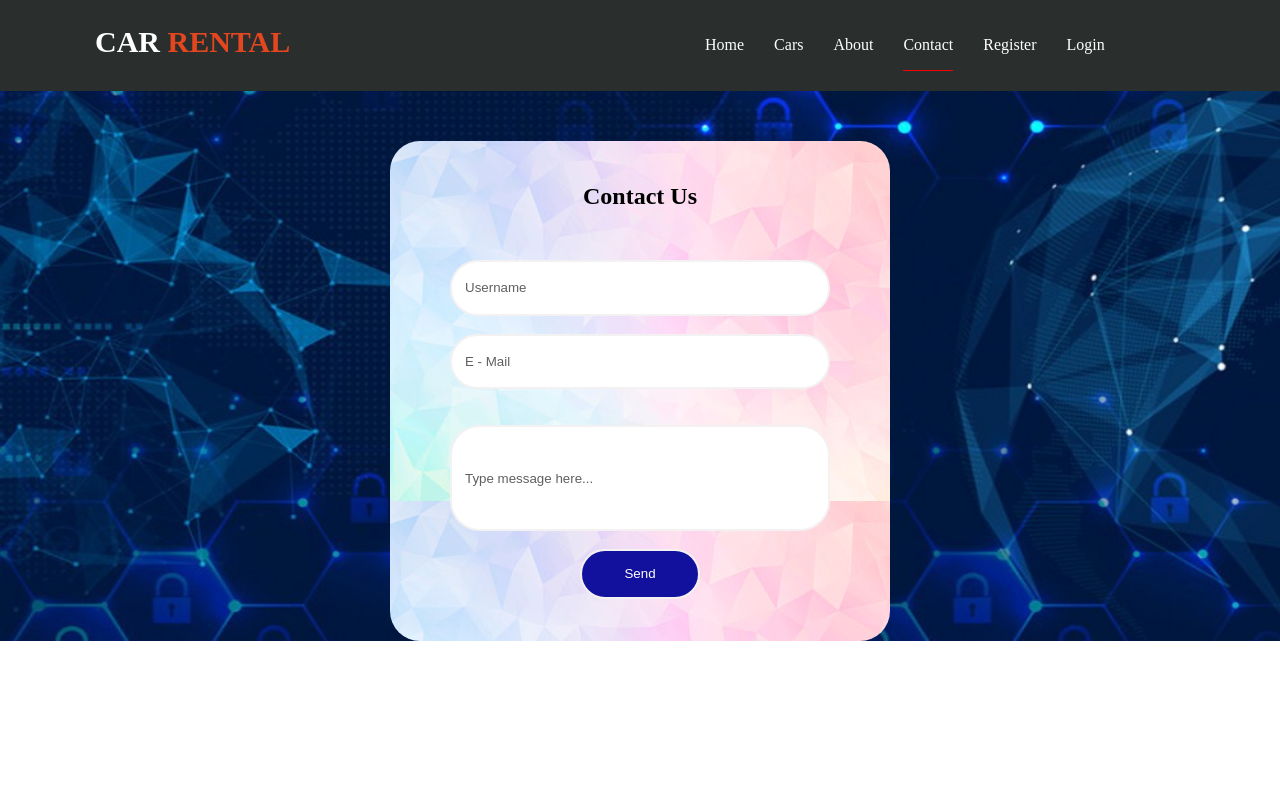
After one commit to AstritMuciqi/RentalServices, a PHP site: page /contactUs.html in a window 1280 px wide. The commit adds this page. Run offline with PHP 8.4, Linux system fonts and the light colour scheme.

Commit message:
Krijimi i nje Contact Forme

```diff
--- /dev/null
+++ b/contactUs.html
@@ -0,0 +1,38 @@
+<!DOCTYPE html>
+<html style="height: 100%;">
+
+<head>
+    <title>Contact US</title>
+    <link rel="stylesheet" href="./css/style.css">
+</head>
+
+<body style="height: 100% ;">
+    <div class="container">
+    <header class="header">
+        <div class="logo">
+            <a href=""><b>CAR <span>RENTAL</span></b></a>
+        </div>
+        <div class="content-nav">
+            <nav class="nav">
+                <ul>
+                    <li><a href="./index.html">Home</a></li>
+                    <li><a href="">Cars</a></li>
+                    <li><a href="">About</a></li>
+                    <li><a style="border-bottom:1px solid red ;" href="./contactUs.html">Contact</a></li>
+                    <li><a href="">Register</a></li>
+                    <li><a href="">Login</a></li>
+                </ul>
+            </nav>
+        </div>
+    </header>
+        <div class="formBox">
+            <h2>Contact Us</h2>
+            <input class="inputi" type="text" value="Username"> <br>
+            <input class="inputi" type="email" value="E - Mail"> <br> <br>
+            <input class="message" type="text" value="Type message here..."> <br>
+            <input style="color: white;" class="submit" type="submit" value="Send">
+        </div>
+    </div>
+</body>
+
+</html>
--- a/css/style.css
+++ b/css/style.css
@@ -83,7 +83,7 @@ a:hover{
     flex-direction: column;
     width: 100%;
     height: 390px;
-    background-image: url("../assets/cars.jpg");
+    background-image: url("../assets/background4.jpg");
     background-size: 100% 100%;
 }
 .TopSection0{
@@ -101,7 +101,7 @@ a:hover{
     flex-direction: column;
     width: 100%;
     height: 390px;
-    background-image: url("../assets/feedback.jpg");
+    background-image: url("../assets/feedback4.png");
     background-size: 100% 100%;
 }
  .h4-section{
@@ -236,5 +236,49 @@ a:hover{
     border-radius: 15px;
     background-color: #e4461f;
     color: white;
+}
+
+/*CONTACT FORM*/
+
+.formBox{
+    width: 500px;
+    height: 500px;
+    margin: 50px auto;
+    display: flex;
+    justify-content: center;
+    flex-direction: column;
+    background-image: url("../assets/contactForm3.jpg");
+    border-radius: 30px;}
+.inputi{
+    width: 350px;
+    height: 25px;
+    margin: 0 auto ;
+    padding: 1em;
+}
+.message{
+    width: 350px;
+    height: 75px;
+    margin: 0 auto ;
+    padding: 1em;
+}
+
+.formBox h2{
+    align-self: center;
+    margin-bottom: 50px;
 
 }
+.submit{
+    width: 120px;
+    height: 50px;
+    margin: 0 auto ;
+    background-color: rgb(17, 17, 158);
+}
+.formBox input{
+    color: rgb(97, 95, 94);
+    border-radius: 30px;
+    border: 2px solid #f3f1f1;
+}
+.container{
+    background-image: url("../assets/contactForm.jpg");
+    background-size: 100% 100%;
+}
```
Also changed, not shown: index.html (+6 -8 lines), assets/best.png (added), assets/car-rental.png (added), assets/contactForm.jpg (added), assets/contactForm2.jpg (added), assets/contactForm3.jpg (added), assets/feedback2.jpg (added), assets/feedback3.jpg (added), assets/feedback4.png (added), assets/ribbon.png (added).
